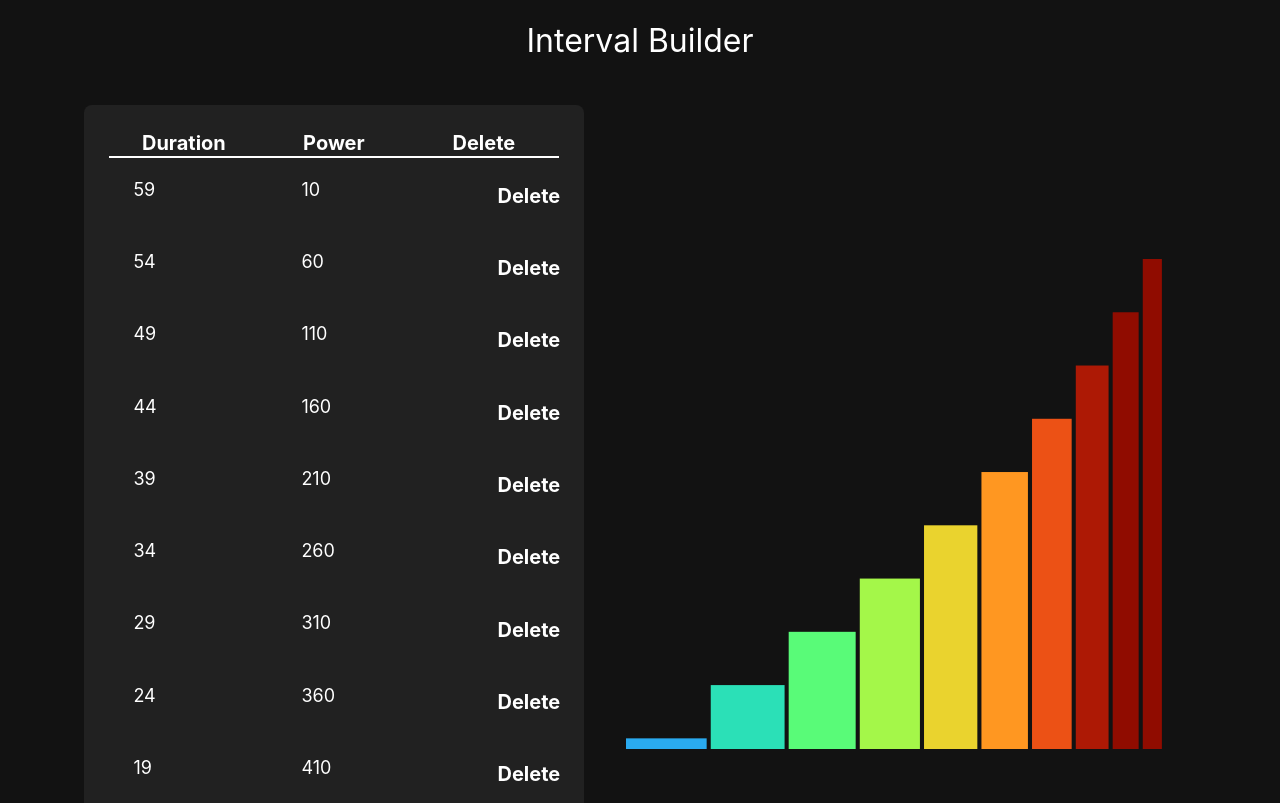
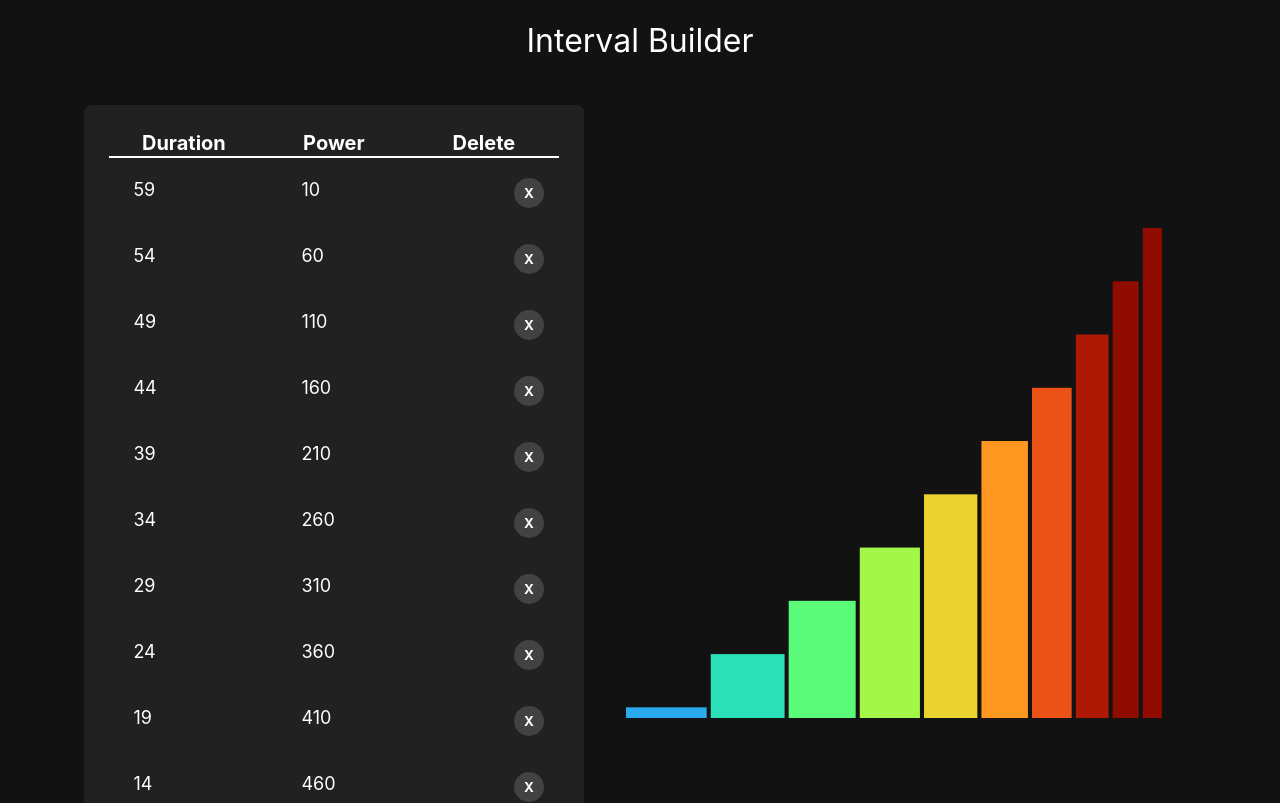
Before and after one commit to rbridges12/interval-builder, a React (Create React App) app: page / in a window 1280 px wide. Shown: the top 803 px of the page. Built offline with nearby package versions, Linux system fonts and the light colour scheme.

Commit message:
changed delete button to a circularbutton

```diff
--- a/src/components/IntervalList.css
+++ b/src/components/IntervalList.css
@@ -57,6 +57,14 @@ input:focus {
     outline: none;
 }
 
-/* tr:nth-child(even) {
-    background-color: rgba(128, 128, 128, 0.11);
-} */
+button {
+    background-color: #424242;
+    font-family: inherit;
+    font-weight: bold;
+    color: inherit;
+    border: 0;
+    border-radius: 100%;
+    /* padding: 5% 5%; */
+    width: 30px;
+    height: 30px;
+}
--- a/src/components/IntervalList.js
+++ b/src/components/IntervalList.js
@@ -32,7 +32,8 @@ const DeleteCell = ({
         deleteData(index);
     }
 
-    return <span onClick={onClick}>Delete</span>;
+    // return <span onClick={onClick}>Delete</span>;
+    return <button onClick={onClick}>X</button>
 }
 
 const defaultColumn = {
```
Also changed, not shown: 1 other file (tests, documents, lock files or other folders).
